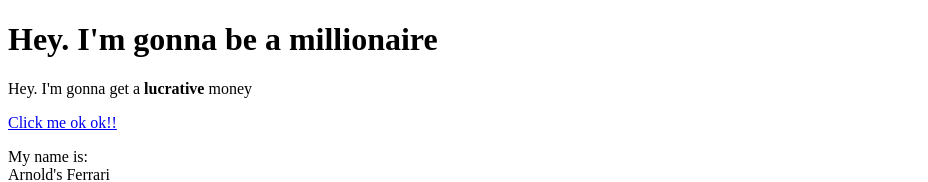
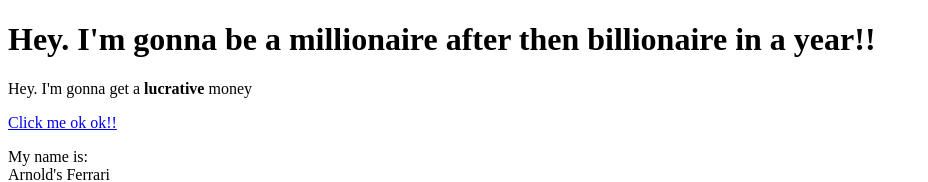
Before and after one commit to phoxnyzer/ferrari-here, a plain HTML site: page ferrari.html in a window 1280 px wide. Shown: the top 182 px of the page, without its empty margins (0-928 px from the left). Drawn offline with Linux system fonts and the light colour scheme.

Commit message:
just billionaire pathways has been added

```diff
--- a/ferrari.html
+++ b/ferrari.html
@@ -4,7 +4,7 @@
 	<title>Ferrari</title>
 </head>
 <body>
-	<h1>Hey. I'm gonna be a millionaire</h1>
+	<h1>Hey. I'm gonna be a millionaire after then billionaire in a year!!</h1>
 	<p>Hey. I'm gonna get a <b>lucrative</b> money</p>
 	<a href="https://google.com" target="_blank" title="Let's go to google here!!!">Click me ok ok!!</a>
 	<p>My name is:<br>
```
